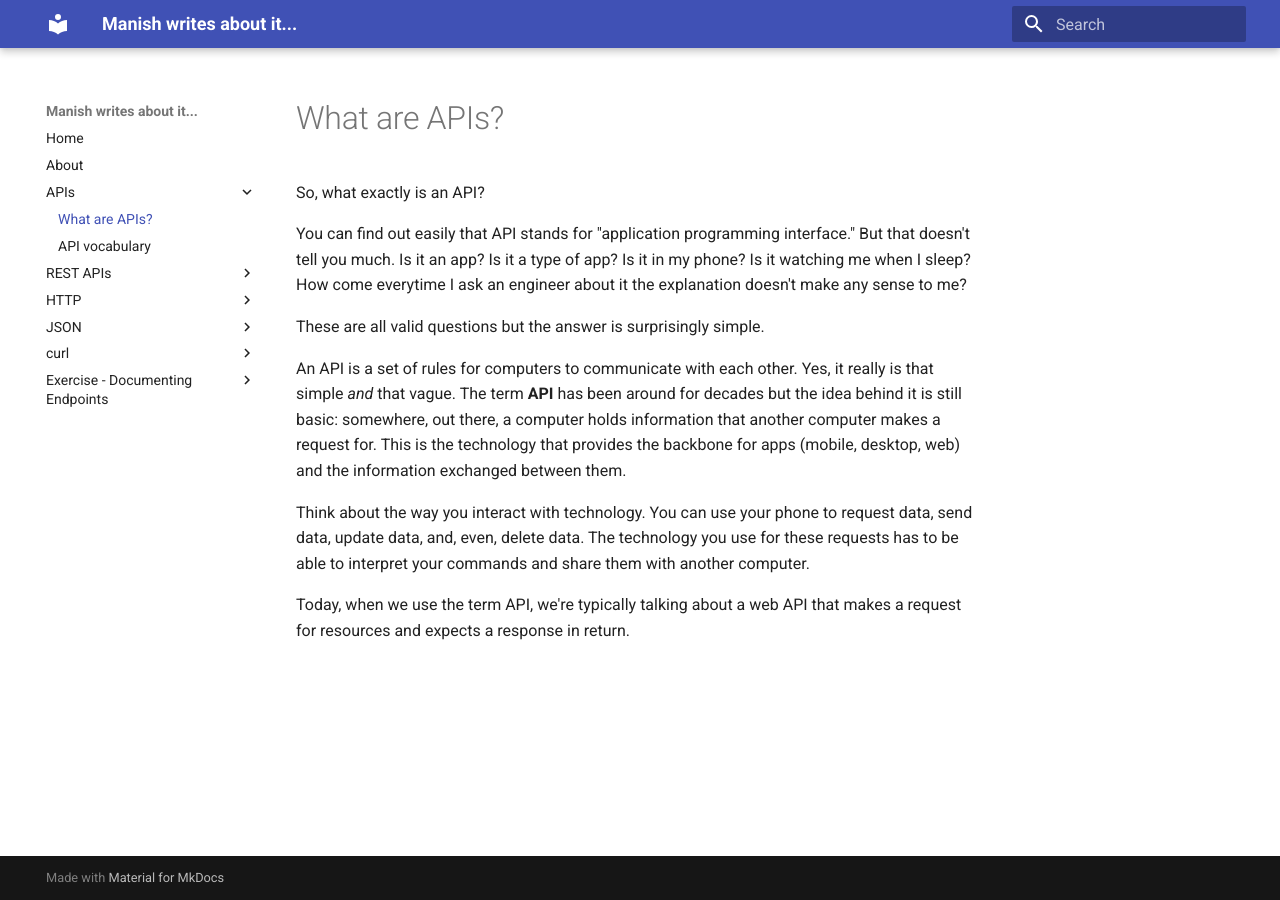
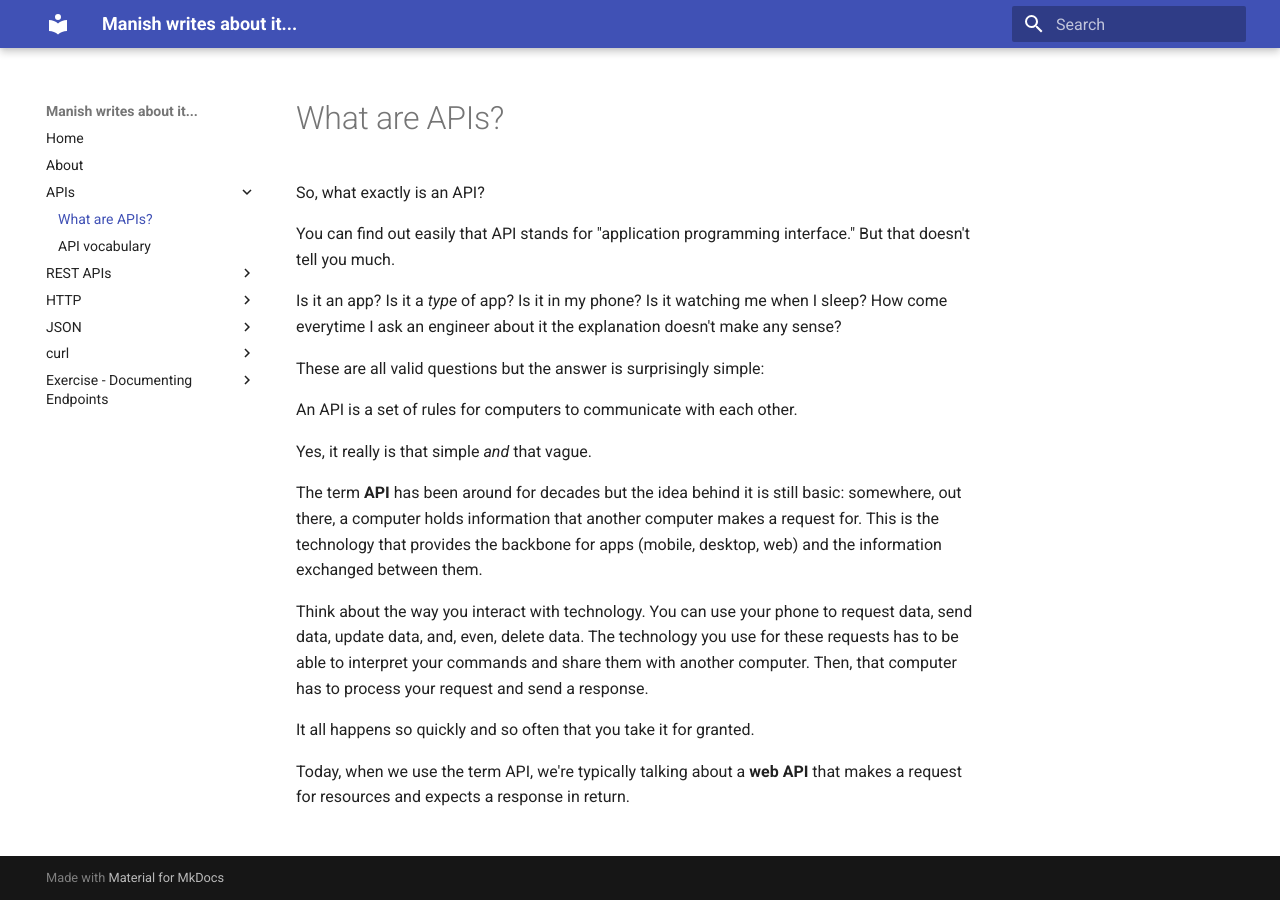
Before and after one commit to savvystrider/savvystrider.github.io, an MkDocs documentation site: the page built from docs/what-is-an-api.md, in a window 1280 px wide. Built offline with MkDocs 1.6.1 and Material for MkDocs 9.7.7, drawn with Linux system fonts in a browser that asks for light colours.

Commit message:
Updates what-is-an-api.md

```diff
--- a/docs/what-is-an-api.md
+++ b/docs/what-is-an-api.md
@@ -1,11 +1,19 @@
 So, what exactly is an API?
 
-You can find out easily that API stands for "application programming interface." But that doesn't tell you much. Is it an app? Is it a type of app? Is it in my phone? Is it watching me when I sleep? How come everytime I ask an engineer about it the explanation doesn't make any sense to me?
+You can find out easily that API stands for "application programming interface." But that doesn't tell you much.
 
-These are all valid questions but the answer is surprisingly simple.
+Is it an app? Is it a *type* of app? Is it in my phone? Is it watching me when I sleep? How come everytime I ask an engineer about it the explanation doesn't make any sense?
 
-An API is a set of rules for computers to communicate with each other. Yes, it really is that simple *and* that vague. The term **API** has been around for decades but the idea behind it is still basic: somewhere, out there, a computer holds information that another computer makes a request for. This is the technology that provides the backbone for apps (mobile, desktop, web) and the information exchanged between them.
+These are all valid questions but the answer is surprisingly simple:
 
-Think about the way you interact with technology. You can use your phone to request data, send data, update data, and, even, delete data. The technology you use for these requests has to be able to interpret your commands and share them with another computer.
+An API is a set of rules for computers to communicate with each other.
 
-Today, when we use the term API, we're typically talking about a web API that makes a request for resources and expects a response in return.
+Yes, it really is that simple *and* that vague.
+
+The term **API** has been around for decades but the idea behind it is still basic: somewhere, out there, a computer holds information that another computer makes a request for. This is the technology that provides the backbone for apps (mobile, desktop, web) and the information exchanged between them.
+
+Think about the way you interact with technology. You can use your phone to request data, send data, update data, and, even, delete data. The technology you use for these requests has to be able to interpret your commands and share them with another computer. Then, that computer has to process your request and send a response.
+
+It all happens so quickly and so often that you take it for granted.
+
+Today, when we use the term API, we're typically talking about a **web API** that makes a request for resources and expects a response in return.
```
